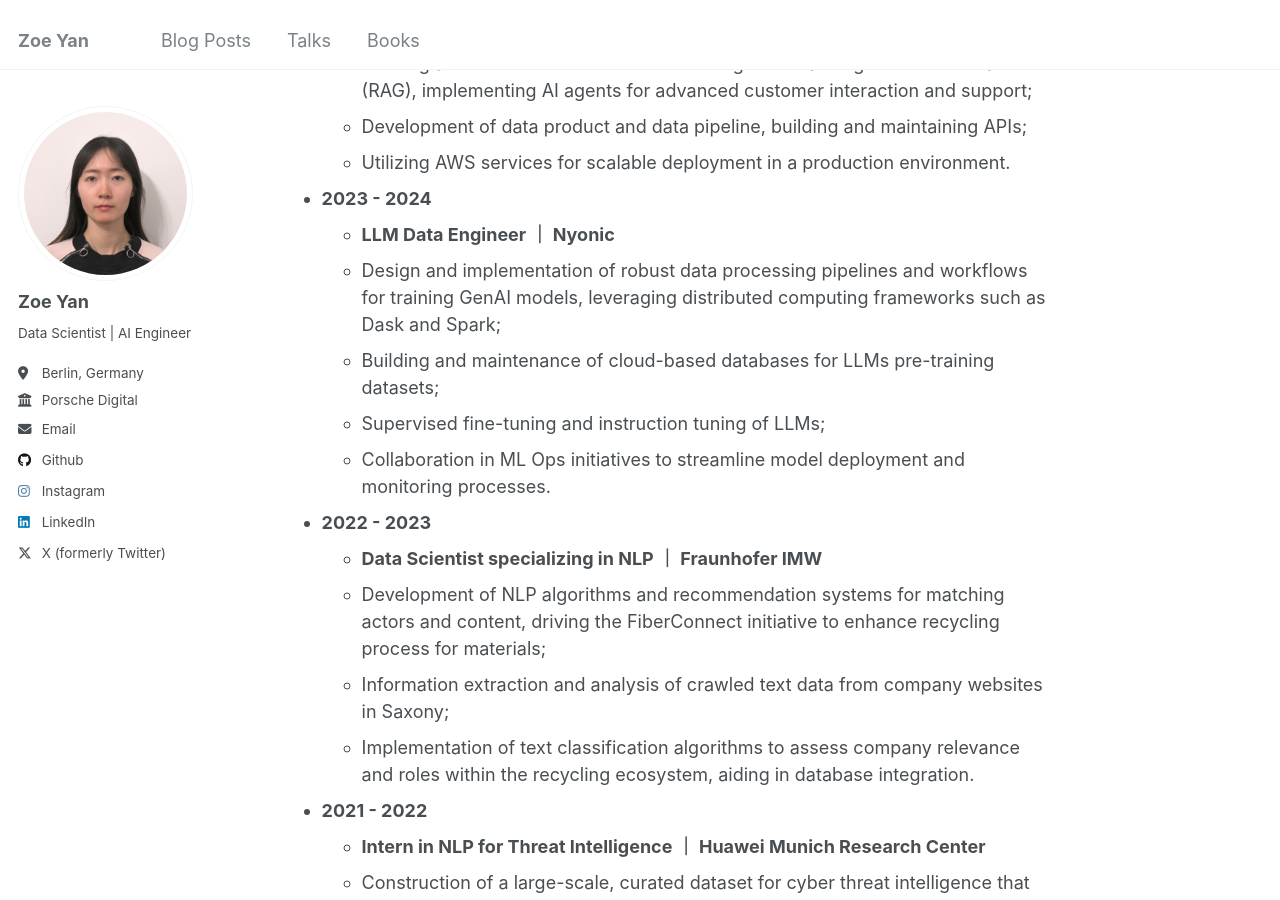
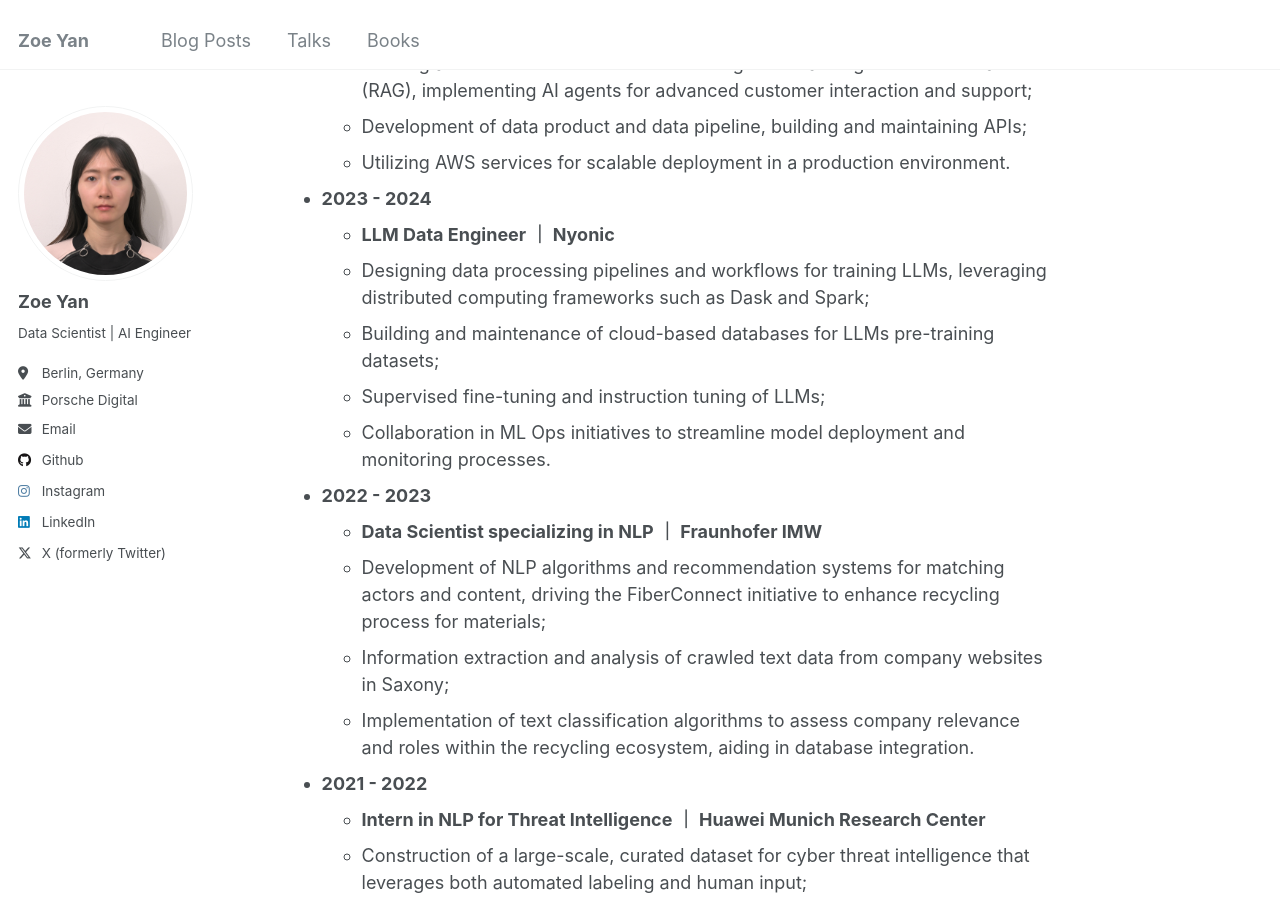
Before and after one commit to zoezyn/zoezyn.github.io, a Jekyll site: the page built from _pages/about.md, in a window 1280 px wide and 900 px high, scrolled down 1323 px. Built offline with Jekyll 4.4.1, drawn with Linux system fonts in a browser that asks for light colours.

Commit message:
small change

```diff
--- a/_pages/about.md
+++ b/_pages/about.md
@@ -46,7 +46,7 @@ Work experience
 
 * **2023 - 2024**
   - **LLM Data Engineer ｜ Nyonic**
-  - Design and implementation of robust data processing pipelines and workflows for training GenAI models, leveraging distributed computing frameworks such as Dask and Spark;
+  - Designing data processing pipelines and workflows for training LLMs, leveraging distributed computing frameworks such as Dask and Spark;
   - Building and maintenance of cloud-based databases for LLMs pre-training datasets;
   - Supervised fine-tuning and instruction tuning of LLMs;
   - Collaboration in ML Ops initiatives to streamline model deployment and monitoring processes.
```
Also changed, not shown: _pages/books.md (+1 -0 lines).
